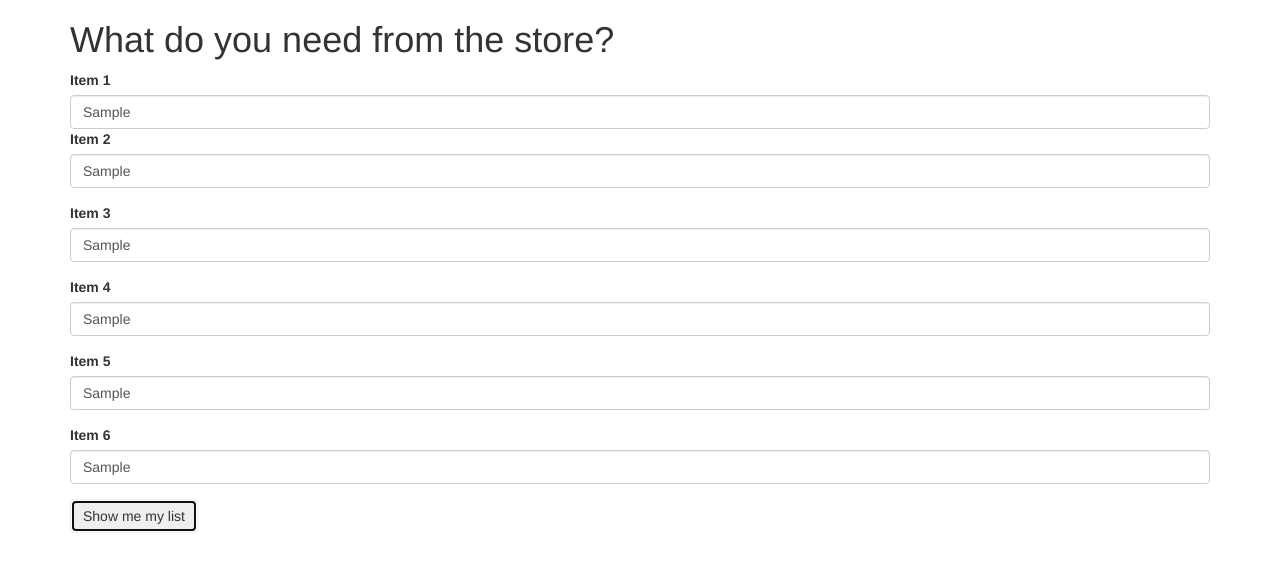
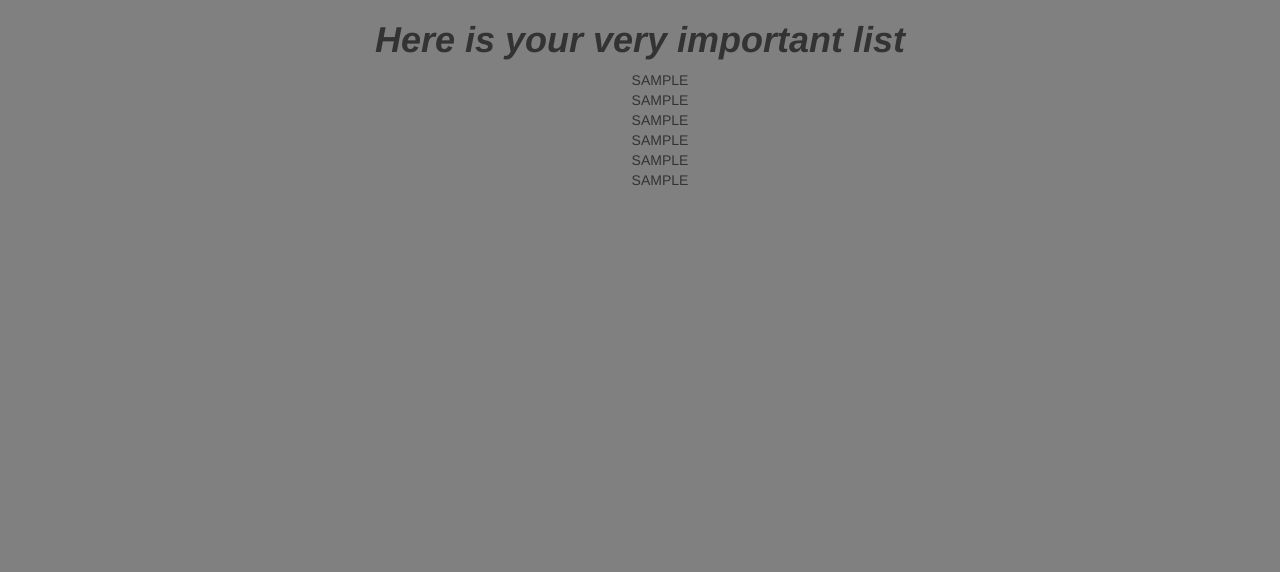
Before and after one commit to MarielHamson/grocery-list, a plain HTML site: page index.html in a window 1280 px wide. Both pictures are taken after typing "Sample", "Sample", "Sample", "Sample", "Sample", "Sample" into the empty fields and a click on the button "Show me my list". Drawn offline with Linux system fonts and the light colour scheme.

Commit message:
add logic to hide form and show results
Co-authored-by: EmmaHHellman <ehh801@icloud.com>

```diff
--- a/css/styles.css
+++ b/css/styles.css
@@ -1,3 +1,21 @@
-#uppercaseList {
+#results {
   display: none;
 }
+
+body {
+  background-color: grey;
+}
+
+h1 {
+  font-weight: 300;
+  font-style: Italic;
+  text-align: center;
+  font-weight: bold;
+}
+
+li {
+  font-weight:300rem;
+  text-align: center;
+  justify-content: center;
+  display: flex;
+}
--- a/index.html
+++ b/index.html
@@ -9,8 +9,8 @@
   </head>
   <body>
     <div class="container">
-      <h1>What do you need from the store?</h1>
       <div id="list">
+        <h1>What do you need from the store?</h1>
         <form id="groceryList">
           <div class="item1">
             <label for="item1">Item 1</label>
@@ -41,9 +41,9 @@
         </form>
       </div>
 
-      <div id="uppercaseList">
+      <div id="results">
         <h1>Here is your very important list</h1>
-        <ul>
+        <ul id="uppercaseList">
         </ul>
       </div>
     </div>
--- a/js/scripts.js
+++ b/js/scripts.js
@@ -13,5 +13,17 @@ $(document).ready(function() {
     sortedArray.forEach(function(grocery) {
       uppercaseArray.push(grocery.toUpperCase());
     });
+
+    $("#uppercaseList").append("<li>" + uppercaseArray[0] + "</li>")
+    $("#uppercaseList").append("<li>" + uppercaseArray[1] + "</li>")
+    $("#uppercaseList").append("<li>" + uppercaseArray[2] + "</li>")
+    $("#uppercaseList").append("<li>" + uppercaseArray[3] + "</li>")
+    $("#uppercaseList").append("<li>" + uppercaseArray[4] + "</li>")
+    $("#uppercaseList").append("<li>" + uppercaseArray[5] + "</li>")
+
+  $("#results").show();
+  $("#list").hide();
+
+
 });
 });
```
